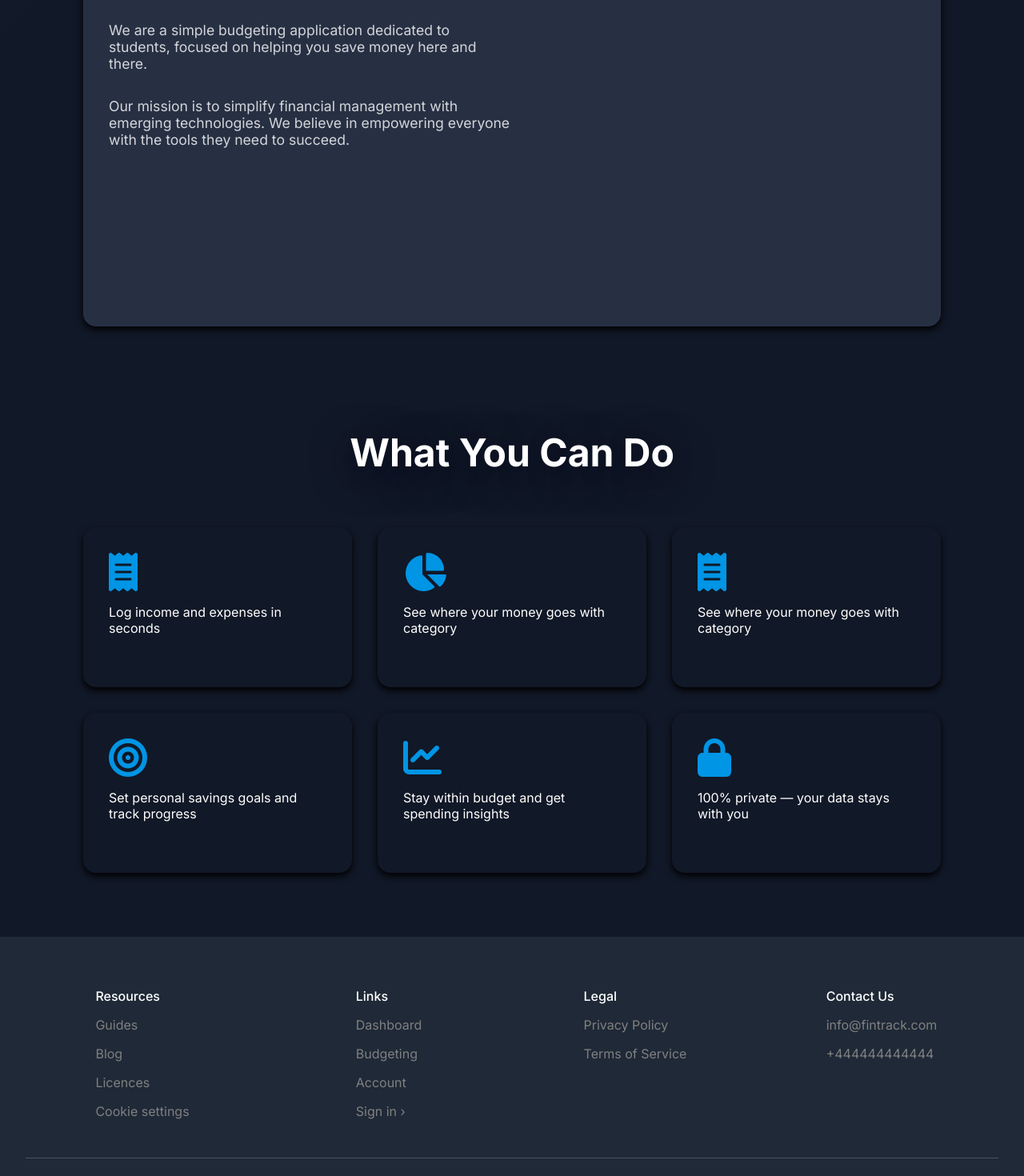
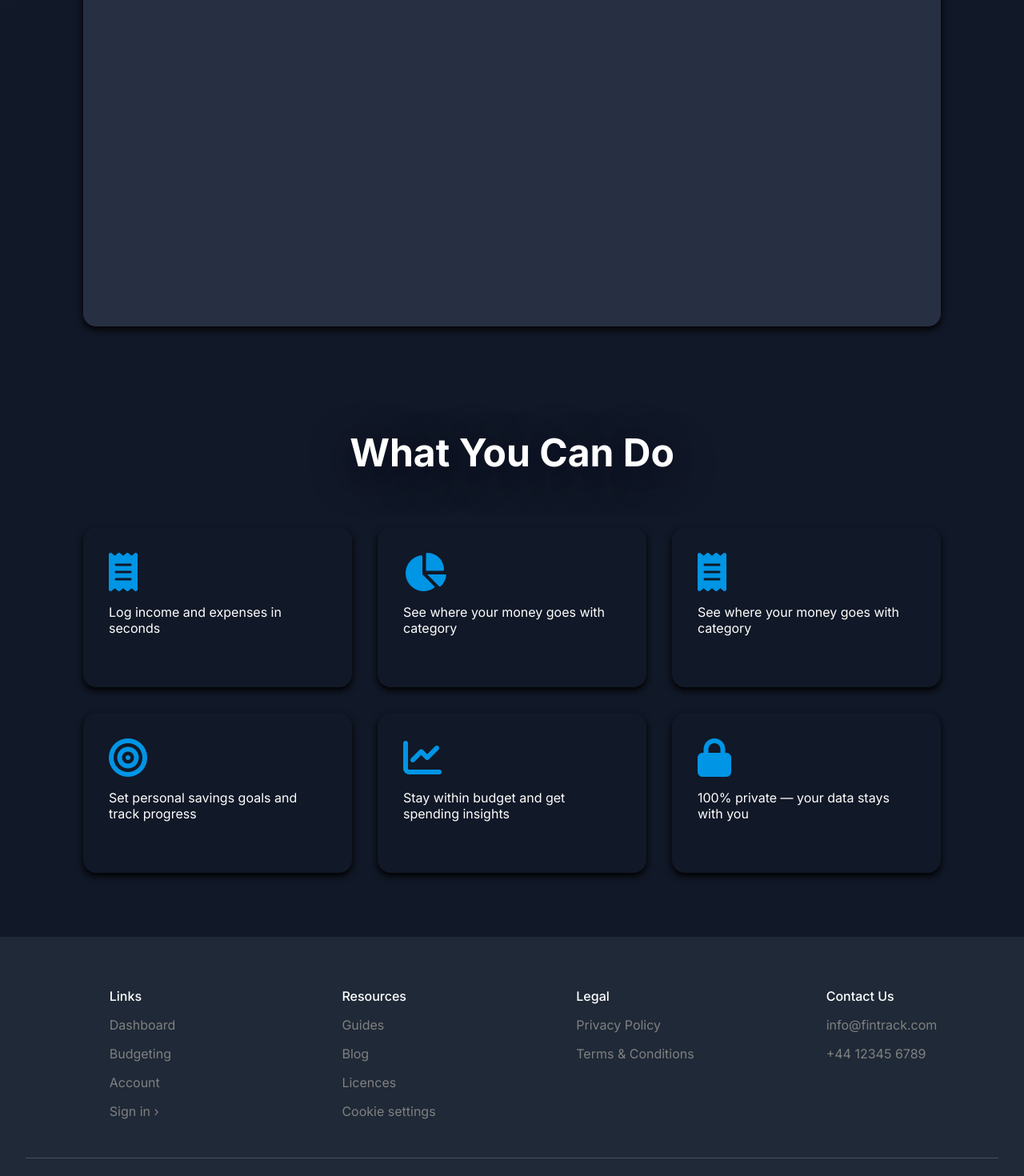
Before and after one commit to sakey01/expenseTracker, a React (Vite) app: page / in a window 1280 px wide. Shown: the part 1120-2590 px from the top of the page at 80% size. Built offline with nearby package versions, Linux system fonts and the light colour scheme.

Commit message:
responsive footer

```diff
--- a/src/App.jsx
+++ b/src/App.jsx
@@ -68,16 +68,8 @@ function AboutSection() {
       <div className="card">
         <h2>What is FinTrack?</h2>
         <div className="column-2x half-item">
-          <div className="content">
-            <p>
-              We are a simple budgeting application dedicated to students, focused on helping you
-              save money here and there.
-            </p>
-            <p>
-              Our mission is to simplify financial management with emerging technologies. We believe
-              in empowering everyone with the tools they need to succeed.
-            </p>
-          </div>
+
+
         </div>
       </div>
     </section>
@@ -114,6 +106,14 @@ function Footer() {
     <footer id="footer-section">
       <div className="column-4x">
         <div className="child-column">
+          <h3>Links</h3>
+          <a href="#">Dashboard</a>
+          <a>Budgeting</a>
+          <a>Account</a>
+          <a>Sign in &rsaquo;</a>
+        </div>
+
+        <div className="child-column">
           <h3>Resources</h3>
           <a href="">Guides</a>
           <a href="">Blog</a>
@@ -122,17 +122,9 @@ function Footer() {
         </div>
 
         <div className="child-column">
-          <h3>Links</h3>
-          <a href="#">Dashboard</a>
-          <a>Budgeting</a>
-          <a>Account</a>
-          <a>Sign in &rsaquo;</a>
-        </div>
-
-        <div className="child-column">
           <h3>Legal</h3>
           <a href="#">Privacy Policy</a>
-          <a href="#">Terms of Service</a>
+          <a href="#">Terms & Conditions</a>
         </div>
 
         <div className="child-column">
@@ -141,7 +133,7 @@ function Footer() {
             <a href="#">info@fintrack.com</a>
           </div>
           <div>
-            <a href="#">+444444444444</a>
+            <a href="#">+44 12345 6789</a>
           </div>
         </div>
       </div>
--- a/src/App.scss
+++ b/src/App.scss
@@ -258,10 +258,11 @@ footer {
 
   @media (max-width: 768px) {
     .column-4x {
-      margin-left: 0;
       grid-template-columns: repeat(2, 1fr);
-      place-items: center;
       gap: 3rem;
+    }
+    .child-column {
+      margin: 0;
     }
   }
 }
```
